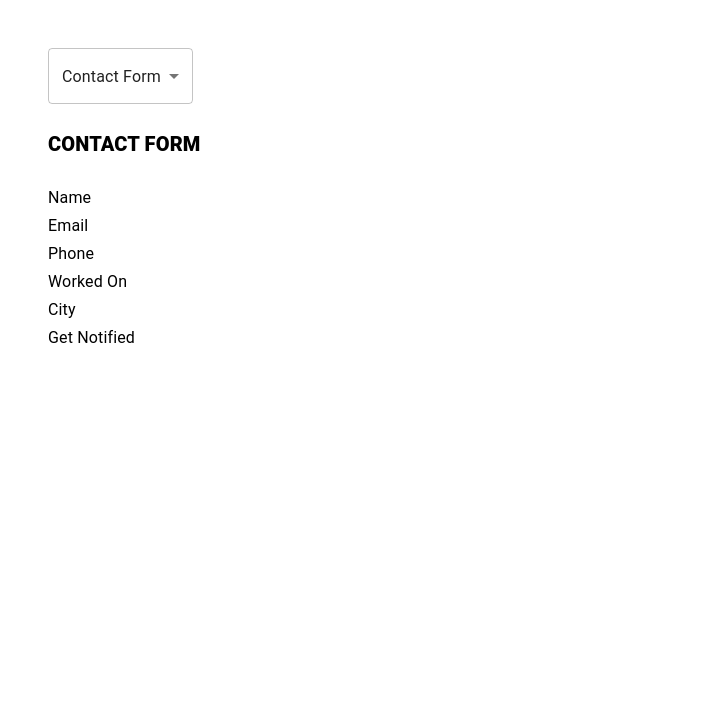
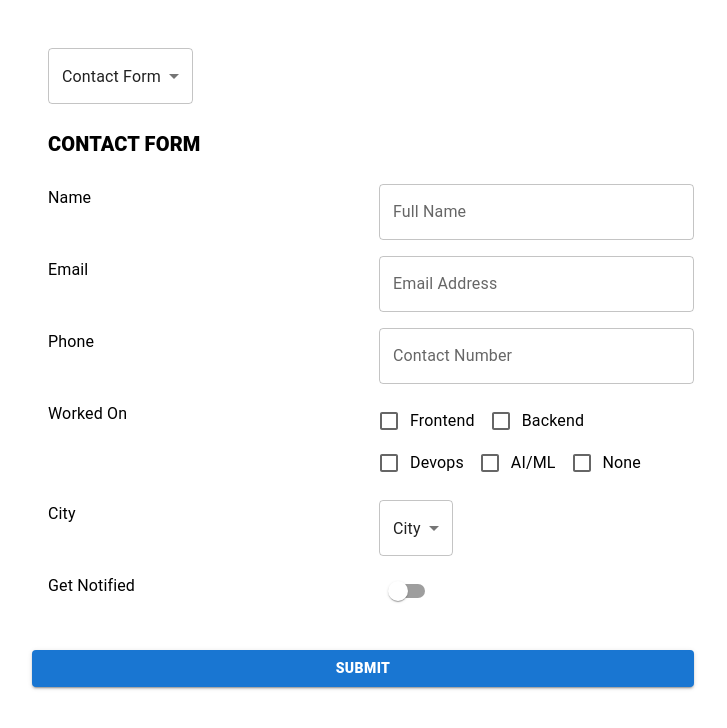
Before and after one commit to UdayGodaba/Config-driven-form, a React (Vite) app: page / in a window 1280 px wide. Shown: the top 728 px of the page, without its empty margins (0-727 px from the left). Built offline with nearby package versions, Linux system fonts and the light colour scheme.

Commit message:
UI and state management done only validations left

```diff
--- a/package.json
+++ b/package.json
@@ -15,6 +15,8 @@
     "@fontsource/roboto": "^5.0.13",
     "@mui/icons-material": "^5.15.15",
     "@mui/material": "^5.15.15",
+    "@mui/x-date-pickers": "^7.2.0",
+    "dayjs": "^1.11.10",
     "react": "^18.2.0",
     "react-dom": "^18.2.0"
   },
--- a/src/App.jsx
+++ b/src/App.jsx
@@ -10,10 +10,13 @@ import Typography from "@mui/material/Typography";
 
 function App() {
   const [formType, setFormType] = useState("Contact Form");
-  const handleChange = (e) => setFormType(e.target.value);
+
+  const handleChange = (e) => {
+    setFormType(e.target.value);
+  };
 
   return (
-    <Grid container spacing={3} sx={{ padding: 5 }}>
+    <Grid container spacing={3} sx={{ padding: 5, maxWidth: 750 }}>
       <Grid item xs={12}>
         <Select value={formType} onChange={handleChange}>
           {Object.keys(forms).map((formKey, idx) => (
--- a/src/components/Form.jsx
+++ b/src/components/Form.jsx
@@ -1,19 +1,189 @@
 /* eslint-disable react/prop-types */
+import React, { useEffect, useState } from "react";
 import Grid from "@mui/material/Grid";
 import Typography from "@mui/material/Typography";
+import TextField from "@mui/material/TextField";
+import Select from "@mui/material/Select";
+import MenuItem from "@mui/material/MenuItem";
+import Switch from "@mui/material/Switch";
+import Button from "@mui/material/Button";
+import FormControlLabel from "@mui/material/FormControlLabel";
+import Radio from "@mui/material/Radio";
+import RadioGroup from "@mui/material/RadioGroup";
+import Rating from "@mui/material/Rating";
+import { AdapterDayjs } from "@mui/x-date-pickers/AdapterDayjs";
+import { LocalizationProvider } from "@mui/x-date-pickers/LocalizationProvider";
+import { DatePicker } from "@mui/x-date-pickers/DatePicker";
+import Checkbox from "@mui/material/Checkbox";
 
 const Form = ({ formConfig }) => {
-  console.log(formConfig);
+  const [formData, setFormData] = useState({});
+
+  const renderFormElement = (element) => {
+    const { type, label, options, validations, values } = element;
+
+    const handleChange = (e, key, subVal = null) => {
+      let value;
+      if (type === "switch") {
+        value = e.target.checked;
+      } else if (type === "datePicker") {
+        value = e.toString().slice(0, 15);
+      } else if (type === "checkBox" || type === "buttonGroup") {
+        if (formData[key]) {
+          if (formData[key].includes(subVal)) {
+            formData[key].splice(formData[key].indexOf(subVal), 1);
+            value = formData[key];
+          } else {
+            formData[key].push(subVal);
+            value = formData[key];
+          }
+        } else {
+          value = [subVal];
+        }
+      } else {
+        value = e.target.value;
+      }
+
+      setFormData({ ...formData, [key]: value });
+    };
+
+    switch (type) {
+      case "textField":
+        return (
+          <TextField
+            label={options?.placeHolder}
+            variant="outlined"
+            autoComplete="off"
+            value={formData[label] || ""}
+            onChange={(e) => handleChange(e, label)}
+            multiline
+            minRows={options?.minRows}
+            fullWidth
+          />
+        );
+      case "select":
+        return (
+          <Select
+            value={formData[label] || label}
+            onChange={(e) => handleChange(e, label)}
+          >
+            <MenuItem value={label} disabled>
+              {label}
+            </MenuItem>
+            {values.map((value, idx) => (
+              <MenuItem key={idx} value={value}>
+                {value}
+              </MenuItem>
+            ))}
+          </Select>
+        );
+      case "switch":
+        return <Switch onChange={(e) => handleChange(e, label)} />;
+      case "radioButton":
+        return (
+          <RadioGroup
+            value={formData[label] || ""}
+            onChange={(e) => handleChange(e, label)}
+          >
+            {values.map((value, idx) => (
+              <FormControlLabel
+                key={idx}
+                value={value}
+                control={<Radio />}
+                label={value}
+              />
+            ))}
+          </RadioGroup>
+        );
+      case "starRating":
+        return (
+          <Rating
+            name="half-rating"
+            precision={options?.precision}
+            max={options?.maxRating}
+            onChange={(e) => handleChange(e, label)}
+          />
+        );
+      case "datePicker":
+        return (
+          <LocalizationProvider dateAdapter={AdapterDayjs}>
+            <DatePicker
+              label={label}
+              onChange={(e) => handleChange(e.$d, label)}
+            />
+          </LocalizationProvider>
+        );
+      case "checkBox":
+        return (
+          <>
+            {values.map((value, index) => (
+              <FormControlLabel
+                key={index}
+                control={<Checkbox />}
+                label={value}
+                onChange={(e) => handleChange(e.target.checked, label, value)}
+              />
+            ))}
+          </>
+        );
+      case "buttonGroup":
+        return (
+          <>
+            {values.map((value, index) => (
+              <Button
+                key={index}
+                variant={
+                  formData?.[label]?.includes(value) ? "contained" : "outlined"
+                }
+                sx={{ margin: 1 }}
+                onClick={(e) => {
+                  handleChange(e.target, label, value);
+                }}
+              >
+                {value}
+              </Button>
+            ))}
+          </>
+        );
+      default:
+        return null;
+    }
+  };
+
+  const handleSubmit = (e) => {
+    e.preventDefault();
+    console.log(formData);
+  };
+
+  useEffect(() => {
+    setFormData({});
+  }, [formConfig]);
+
   return (
-    <from>
-      <Grid container>
+    <form onSubmit={handleSubmit}>
+      <Grid container spacing={2}>
         {formConfig.map((element, idx) => (
-          <Grid item xs={12} key={idx}>
-            <Typography variant="subtitle1">{element.label}</Typography>
-          </Grid>
+          <React.Fragment key={idx}>
+            <Grid item xs={12} sm={6}>
+              <Typography variant="subtitle1">{element.label}</Typography>
+            </Grid>
+            <Grid item xs={12} sm={6}>
+              {renderFormElement(element)}
+            </Grid>
+          </React.Fragment>
         ))}
+        <Button
+          variant="contained"
+          fullWidth
+          sx={{ marginTop: 5 }}
+          type="submit"
+        >
+          <Typography variant="button" fontWeight={900}>
+            Submit
+          </Typography>
+        </Button>
       </Grid>
-    </from>
+    </form>
   );
 };
 
--- a/src/utils/formConfig.js
+++ b/src/utils/formConfig.js
@@ -32,14 +32,12 @@ export const forms = {
     {
       type: "checkBox",
       label: "Worked On",
-      options: { defaultValue: "Frontend" },
-      values: ["Frontend", "Backend", "Devops", "AI/ML"],
+      values: ["Frontend", "Backend", "Devops", "AI/ML", "None"],
       validations: { required: true },
     },
     {
       type: "select",
       label: "City",
-      options: { defaultValue: "Hyderabad" },
       values: ["Hyderabad", "Banglore", "Mumbai", "Other"],
       validations: { required: true },
     },
@@ -66,7 +64,7 @@ export const forms = {
       },
     },
     {
-      type: "textArea",
+      type: "textField",
       label: "Comment",
       options: { minRows: 5, placeHolder: "Please Provide Feedback" },
       validations: { required: true, minLength: 10 },
@@ -74,7 +72,7 @@ export const forms = {
     {
       type: "starRating",
       label: "Rate Us",
-      options: { defaultValue: 4, maxRating: 5 },
+      options: { maxRating: 5, precision: 0.5 },
       validation: { required: true },
     },
   ],
@@ -117,7 +115,6 @@ export const forms = {
     {
       type: "radioButton",
       label: "Gender",
-      options: { defaultValue: "Male" },
       values: ["Male", "Female", "Don't want to specify"],
       validations: { required: true },
     },
@@ -129,7 +126,6 @@ export const forms = {
     {
       type: "select",
       label: "Branch",
-      options: { defaultValue: "CSE" },
       values: ["CSE", "EEE", "ECE", "MECH", "IT", "CIVIL"],
       validations: { required: true },
     },
```
Also changed, not shown: 1 other file (tests, documents, lock files or other folders).
